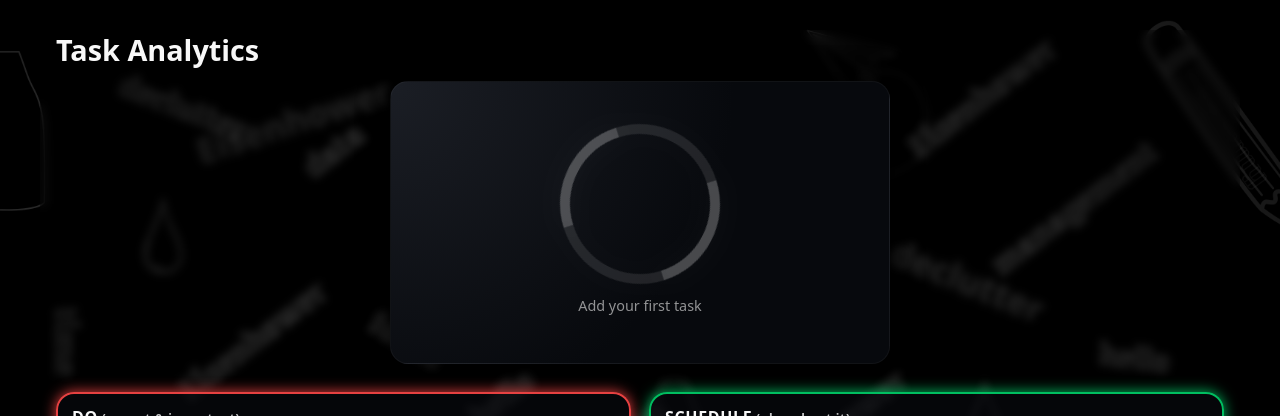
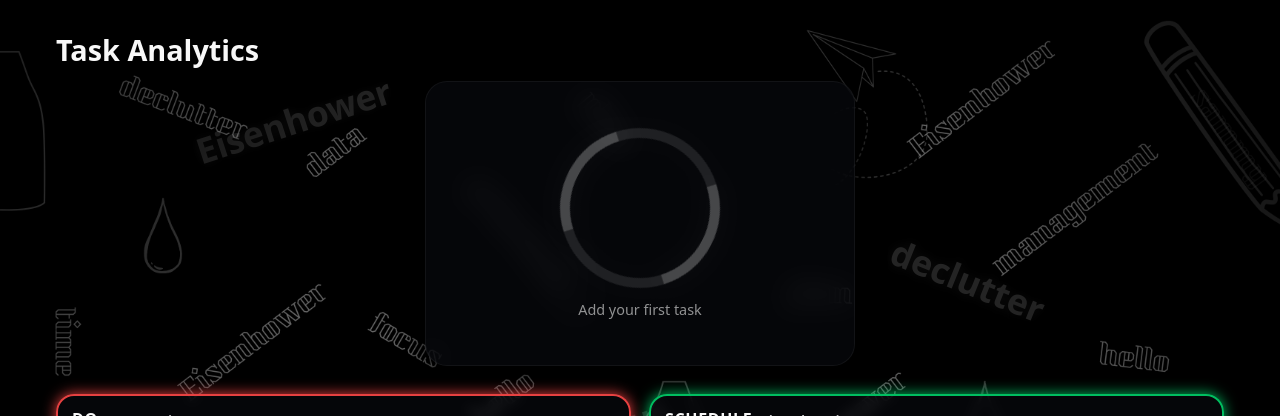
Before and after one commit to Masterhazi/Unslackfront, a React (Vite) app: page / in a window 1280 px wide. Shown: the top 416 px of the page. Built offline with nearby package versions, Linux system fonts and the light colour scheme; no server answers.

Commit message:
background and blur handled

```diff
--- a/src/styles.css
+++ b/src/styles.css
@@ -70,7 +70,6 @@ body::before {
   max-width: 1200px;
   margin: 30px auto 60px;
   padding: 0 16px;
-  backdrop-filter: blur(4px);
 }
 
 header h1 {
@@ -79,15 +78,21 @@ header h1 {
 }
 
 .analytics-card {
-  background: radial-gradient(circle at top left, #1b1e25, #07090d 60%);
-  border-radius: 18px;
-  padding: 18px 18px 24px;
-  box-shadow: 0 0 30px rgba(0, 0, 0, 0.9);
-  border: 1px solid rgba(255, 255, 255, 0.04);
-  max-width: 500px;
+  background: rgba(9, 10, 15, 0.65); /* frosted panel */
+  border-radius: 22px;
+
+  max-width: 430px;
   margin: 0 auto 28px;
-  text-align: center;
+  padding: 22px;
+
+  backdrop-filter: blur(14px);
+  -webkit-backdrop-filter: blur(14px);
+
+  box-shadow: 0 8px 28px rgba(0,0,0,0.85);
+  border: 1px solid rgba(255, 255, 255, 0.05);
 }
+
+
 
 .analytics-summary {
   margin-top: 12px;
```
